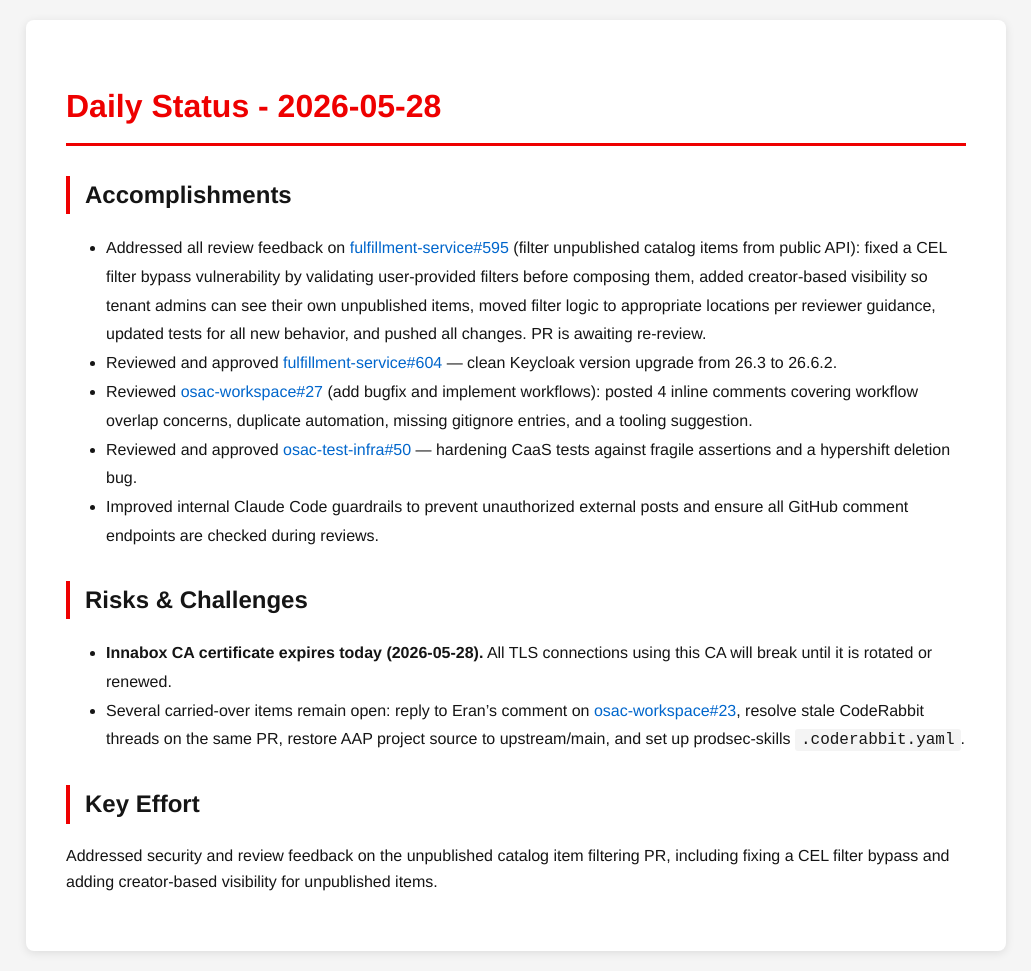
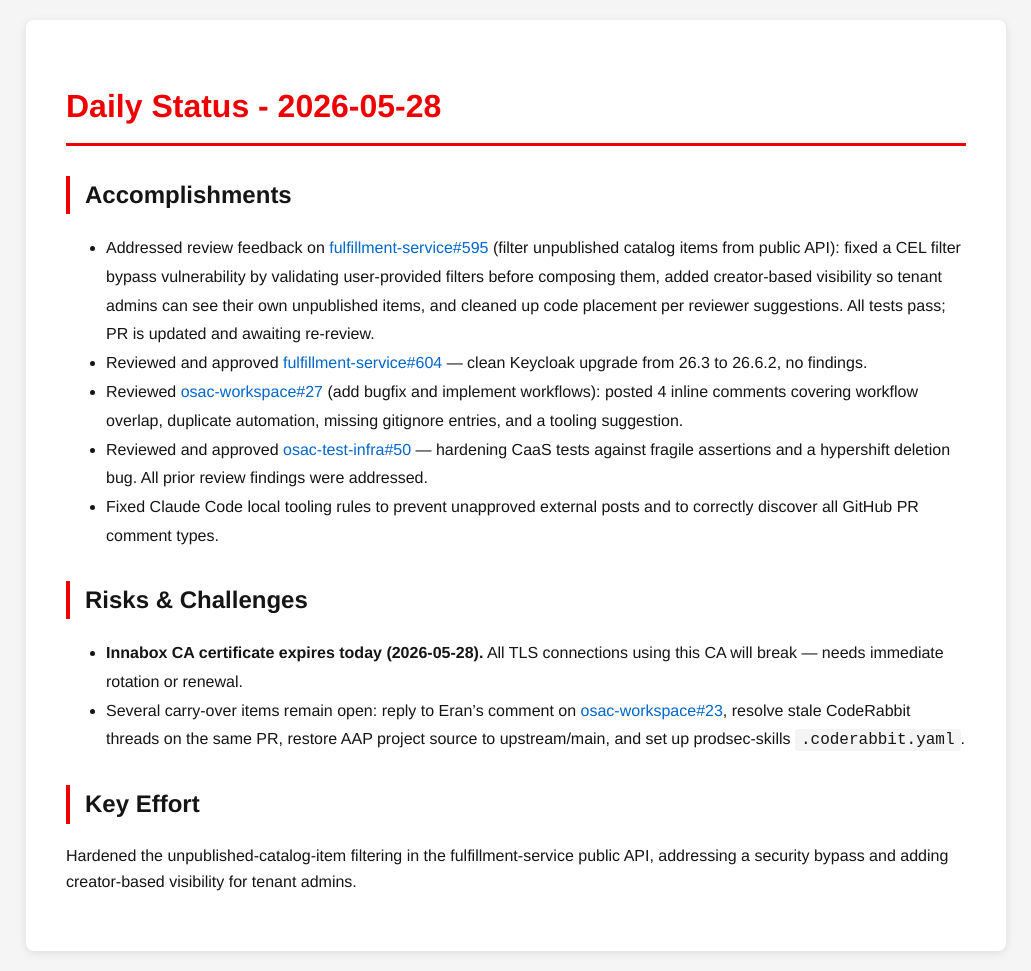
Before and after one commit to tzvatot/daily-status, a Jekyll site: the page built from 2026-05-28.md, in a window 1280 px wide. Shown: the whole page, without its empty margins (124-1155 px from the left). Built offline with Jekyll 4.4.1, drawn with Linux system fonts in a browser that asks for light colours.

Commit message:
Daily status update - 2026-05-28

```diff
--- a/2026-05-28.md
+++ b/2026-05-28.md
@@ -7,15 +7,15 @@
 # Daily Status - 2026-05-28
 
 ## Accomplishments
-- Addressed all review feedback on [fulfillment-service#595](https://github.com/osac-project/fulfillment-service/pull/595) (filter unpublished catalog items from public API): fixed a CEL filter bypass vulnerability by validating user-provided filters before composing them, added creator-based visibility so tenant admins can see their own unpublished items, moved filter logic to appropriate locations per reviewer guidance, updated tests for all new behavior, and pushed all changes. PR is awaiting re-review.
-- Reviewed and approved [fulfillment-service#604](https://github.com/osac-project/fulfillment-service/pull/604) — clean Keycloak version upgrade from 26.3 to 26.6.2.
-- Reviewed [osac-workspace#27](https://github.com/osac-project/osac-workspace/pull/27) (add bugfix and implement workflows): posted 4 inline comments covering workflow overlap concerns, duplicate automation, missing gitignore entries, and a tooling suggestion.
-- Reviewed and approved [osac-test-infra#50](https://github.com/osac-project/osac-test-infra/pull/50) — hardening CaaS tests against fragile assertions and a hypershift deletion bug.
-- Improved internal Claude Code guardrails to prevent unauthorized external posts and ensure all GitHub comment endpoints are checked during reviews.
+- Addressed review feedback on [fulfillment-service#595](https://github.com/osac-project/fulfillment-service/pull/595) (filter unpublished catalog items from public API): fixed a CEL filter bypass vulnerability by validating user-provided filters before composing them, added creator-based visibility so tenant admins can see their own unpublished items, and cleaned up code placement per reviewer suggestions. All tests pass; PR is updated and awaiting re-review.
+- Reviewed and approved [fulfillment-service#604](https://github.com/osac-project/fulfillment-service/pull/604) — clean Keycloak upgrade from 26.3 to 26.6.2, no findings.
+- Reviewed [osac-workspace#27](https://github.com/osac-project/osac-workspace/pull/27) (add bugfix and implement workflows): posted 4 inline comments covering workflow overlap, duplicate automation, missing gitignore entries, and a tooling suggestion.
+- Reviewed and approved [osac-test-infra#50](https://github.com/osac-project/osac-test-infra/pull/50) — hardening CaaS tests against fragile assertions and a hypershift deletion bug. All prior review findings were addressed.
+- Fixed Claude Code local tooling rules to prevent unapproved external posts and to correctly discover all GitHub PR comment types.
 
 ## Risks & Challenges
-- **Innabox CA certificate expires today (2026-05-28).** All TLS connections using this CA will break until it is rotated or renewed.
-- Several carried-over items remain open: reply to Eran's comment on [osac-workspace#23](https://github.com/osac-project/osac-workspace/pull/23), resolve stale CodeRabbit threads on the same PR, restore AAP project source to upstream/main, and set up prodsec-skills `.coderabbit.yaml`.
+- **Innabox CA certificate expires today (2026-05-28).** All TLS connections using this CA will break — needs immediate rotation or renewal.
+- Several carry-over items remain open: reply to Eran's comment on [osac-workspace#23](https://github.com/osac-project/osac-workspace/pull/23), resolve stale CodeRabbit threads on the same PR, restore AAP project source to upstream/main, and set up prodsec-skills `.coderabbit.yaml`.
 
 ## Key Effort
-Addressed security and review feedback on the unpublished catalog item filtering PR, including fixing a CEL filter bypass and adding creator-based visibility for unpublished items.
+Hardened the unpublished-catalog-item filtering in the fulfillment-service public API, addressing a security bypass and adding creator-based visibility for tenant admins.
```
